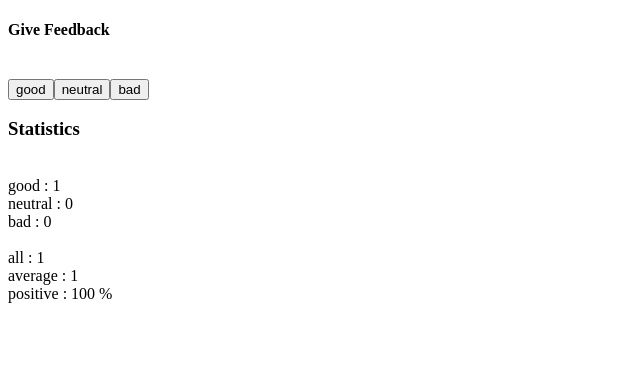
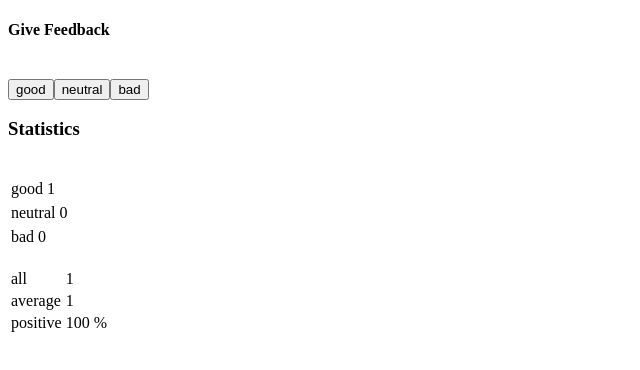
Before and after one commit to ThiwankaS/Full-Stack-Open-Web, a React (Vite) app in the folder Part1/unicafe/: page / in a window 1280 px wide. Both pictures are taken after a click on the button "good". Shown: the top 370 px of the page, without its empty margins (0-640 px from the left). Built offline with nearby package versions, Linux system fonts and the light colour scheme.

Commit message:
1.11 Excercise unicafe step6

```diff
--- a/Part1/unicafe/src/App.jsx
+++ b/Part1/unicafe/src/App.jsx
@@ -57,7 +57,16 @@ const Button = (props) => {
 const StatisticsLine = (props) => {
   const { text,value } = props;
   return (
-    <div>{text} : {value} </div>
+    <div>
+      <table>
+        <tbody>
+        <tr>
+          <td>{text}</td>
+          <td>{value}</td>
+        </tr>
+        </tbody>
+      </table>
+    </div>
   )
 }
 
@@ -70,9 +79,22 @@ const Statistics = (props) => {
   } else {
     return(
       <div>
-        <div>all : {all}</div>
-        <div>average : { ((good * 1) + (neutral * 0) + (bad * -1) )/all}</div>
-        <div>positive : { (good/all) * 100 } % </div>
+        <table>
+        <tbody>
+          <tr>
+            <td>all</td>
+            <td>{all}</td>
+          </tr>
+          <tr>
+            <td>average</td>
+            <td>{Math.floor((((good * 1) + (neutral * 0) + (bad * -1) )/all)*10)/10}</td>
+          </tr>
+          <tr>
+            <td>positive</td>
+            <td>{(good/all) * 100 } %</td>
+          </tr>
+          </tbody>
+          </table>
       </div>
     )
   }
```
